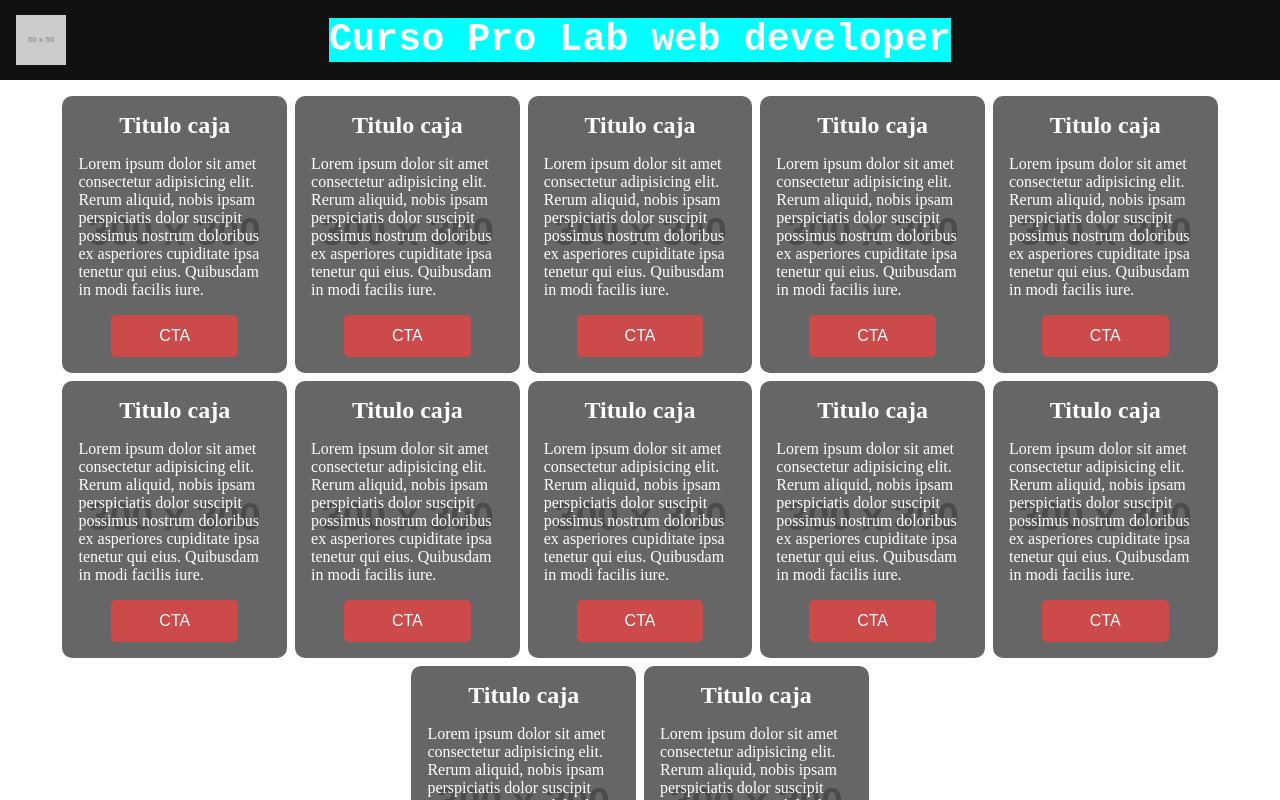
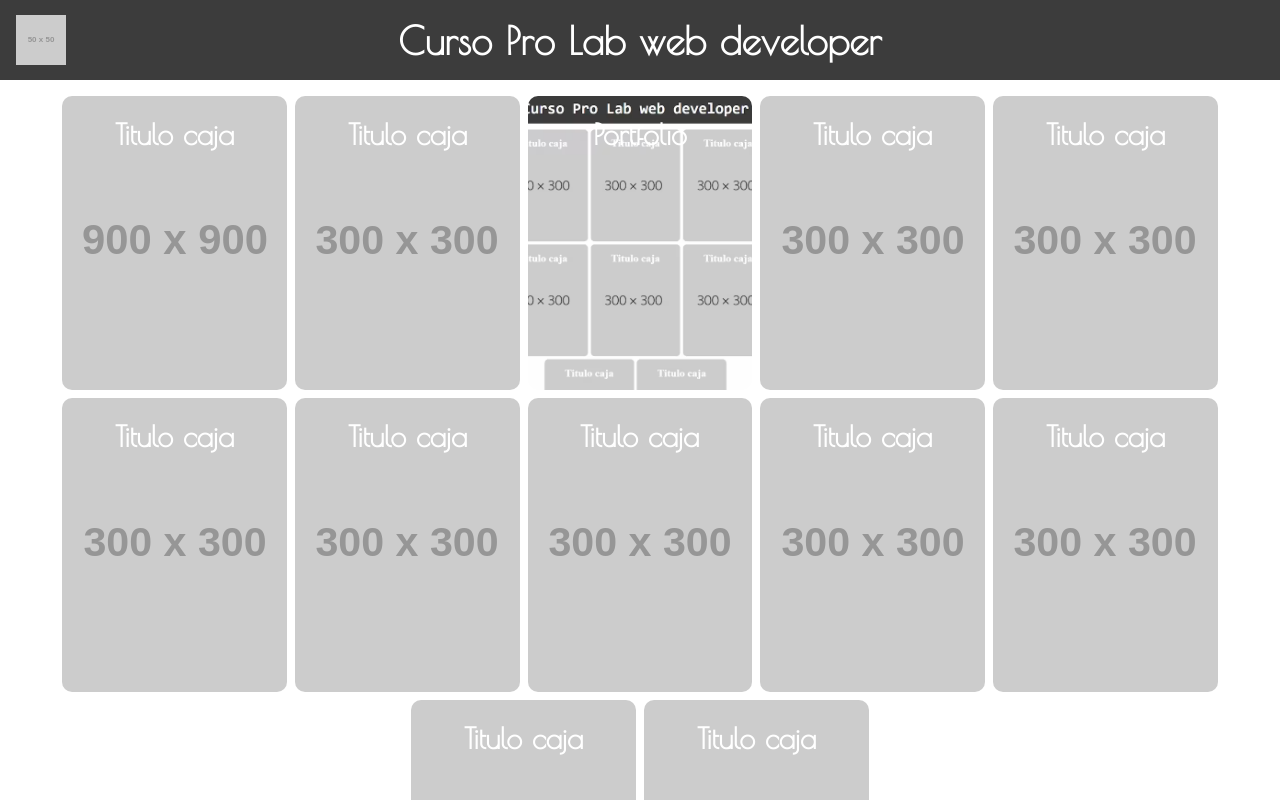
Before and after one commit to LiquidArtDevelopers/PROYECTO-03-PORTFOLIO, a website built with Vite: page index.html in a window 1280 px wide. Built offline with nearby package versions, Linux system fonts and the light colour scheme; placeholder pictures from the web are drawn by us; files whose address does not match are found by name.

Commit message:
Clase 06 - estilos portfolio y transiciones

```diff
--- a/index.html
+++ b/index.html
@@ -12,25 +12,24 @@
       <img src="https://dummyimage.com/50x50" alt="">
       <h1>Curso Pro Lab web developer</h1>
     </nav>
-
     <header>
       <div class="caja">
         <h2>Titulo caja</h2>
         <p>Lorem ipsum dolor sit amet consectetur adipisicing elit. Rerum aliquid, nobis ipsam perspiciatis dolor suscipit possimus nostrum doloribus ex asperiores cupiditate ipsa tenetur qui eius. Quibusdam in modi facilis iure.</p>
-        <a href="#" class="boton">CTA</a>
-        <img src="https://dummyimage.com/300x300" alt="">
+        <a href="/proyecto01" class="boton">CTA</a>
+        <img src="https://dummyimage.com/900x900" alt="">
       </div>
       <div class="caja">
         <h2>Titulo caja</h2>
         <p>Lorem ipsum dolor sit amet consectetur adipisicing elit. Rerum aliquid, nobis ipsam perspiciatis dolor suscipit possimus nostrum doloribus ex asperiores cupiditate ipsa tenetur qui eius. Quibusdam in modi facilis iure.</p>
-        <a href="#" class="boton">CTA</a>
+        <a href="/proyecto02" class="boton">CTA</a>
         <img src="https://dummyimage.com/300x300" alt="">
       </div>
       <div class="caja">
-        <h2>Titulo caja</h2>
-        <p>Lorem ipsum dolor sit amet consectetur adipisicing elit. Rerum aliquid, nobis ipsam perspiciatis dolor suscipit possimus nostrum doloribus ex asperiores cupiditate ipsa tenetur qui eius. Quibusdam in modi facilis iure.</p>
-        <a href="#" class="boton">CTA</a>
-        <img src="https://dummyimage.com/300x300" alt="">
+        <h2>Portfolio</h2>
+        <p>Primer proyecto para poder disponer de un index del resto de proyectos del curso. Hemos trabajado html5 y scss con transiciones y media querys. </p>
+        <a href="/" class="boton">CTA</a>
+        <img src="./img/proyecto03.avif" alt="">
       </div>
       <div class="caja">
         <h2>Titulo caja</h2>
--- a/src/resources/_config.scss
+++ b/src/resources/_config.scss
@@ -6,25 +6,38 @@
   box-sizing: border-box;
 }
 
+// doy de alta las fuentes en el proyecto
+@font-face {
+  font-family: 'NotoSans';
+  src: url('./fonts/NotoSans-VariableFont_wdth\,wght.ttf');
+}
+@font-face {
+  font-family: 'PoiretOnes';
+  src: url('./fonts/PoiretOne-Regular.ttf');
+}
+
 // Variables de mi proyecto
 $color00:white;
 $color01: rgb(60, 60, 60);
-$color02: rgb(204, 74, 74);
+$color02: #cc4a4a;
 
 $tablet: 600px;
 $desktop: 1200px;
 
+$fuenteTitulo:'PoiretOnes';
+$fuenteTexto:'NotoSans';
+
 
 
 h1{
-  background-color: aqua;
   color: $color00;
-  font-family: monospace;
+  font-family: $fuenteTitulo;
   font-size: clamp(1rem, 3vw, 3rem);
 }
 
 h2{
   color: $color02;
+  font-family: $fuenteTitulo;
 }
 
 .boton{
@@ -35,3 +48,7 @@ h2{
     text-decoration: none;
     font-family: Arial, Helvetica, sans-serif;
 }
+
+a, p, span, li{
+  font-family: $fuenteTexto;
+}
--- a/src/style.scss
+++ b/src/style.scss
@@ -17,7 +17,7 @@ body{
 
 nav{
     // como es el nav, su forma
-    background-color:rgb(17, 17, 17);
+    background-color:c.$color01;
     width: 100%;
     height: 10dvh;
 
@@ -41,8 +41,6 @@ nav{
     }
 
 }
-
-
 
 header{
     width: 100%;
@@ -71,7 +69,8 @@ header{
         align-items: center;
         // ejeY
         justify-content: flex-start;
-        row-gap: 1rem;
+        row-gap: 1.5rem;
+
 
         @media only screen and (min-width:c.$tablet){
             width: 32%;
@@ -80,11 +79,40 @@ header{
             width: 18%;
         }
 
+        &:hover{
+            .boton{
+                opacity: 1;
+                transform: scale(1);
+                transition: 3s;
+            }
+            p{
+                opacity: 1;
+                transition: 1s;
+            }
+            h2{
+                transform: translateY(0) scale(1);
+                transition: .5s;
+            }
+            img{
+                filter: brightness(0.4);
+                transition: 1s;
+            }
+        }
+        .boton{
+            opacity:0;
+            transform: scale(.9);
+            transition: 1s;
+        }
         h2{
             color: c.$color00;
+            transform: translateY(0.5rem) scale(1.2);
+            transition: 1s;
         }
         p{
             color: c.$color00;
+            font-weight: 200;
+            opacity: 0;
+            transition: 1s;
         }
         img{
             position: absolute;
@@ -94,7 +122,8 @@ header{
             object-fit: cover;
             object-position: center;
             z-index: -1;
-            filter: brightness(0.5);
+            filter: brightness(1);
+            transition: 1s;
         }
 
 
```
Also changed, not shown: img/proyecto03.avif (added), src/resources/fonts/PoiretOne-Regular.ttf (added), 1 other file.
